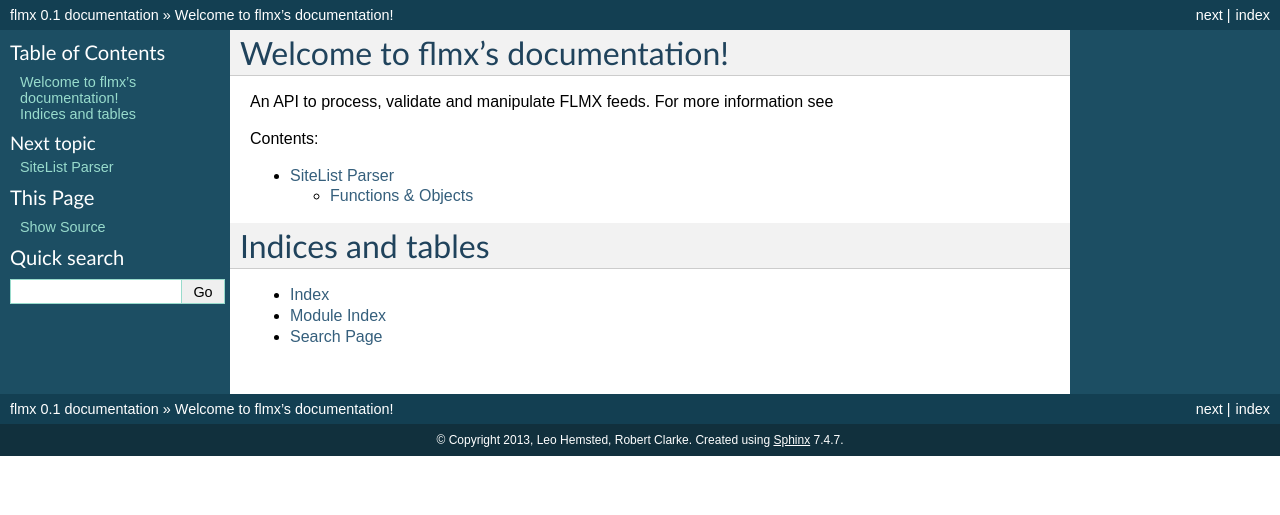
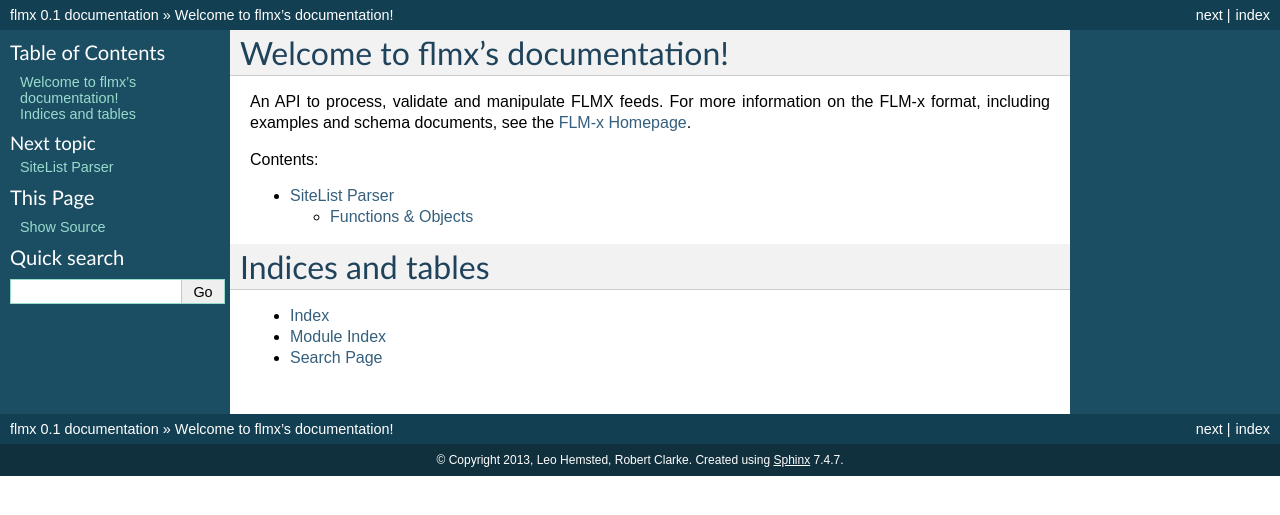
Before and after one commit to artsalliancemedia/smpteparsers, a Sphinx documentation site: the page built from doc/index.rst, in a window 1280 px wide. Shown: the top 515 px of the page. Built offline with Sphinx 7.4.7, drawn with Linux system fonts in a browser that asks for light colours; pages that are not in the unit, such as notebooks, are missing from menus.

```diff
--- a/doc/index.rst
+++ b/doc/index.rst
@@ -7,7 +7,7 @@ Welcome to flmx's documentation!
 ================================
 
 An API to process, validate and manipulate FLMX feeds.
-For more information see
+For more information on the FLM-x format, including examples and schema documents, see the `FLM-x Homepage`__.
 
 Contents:
 
@@ -26,3 +26,6 @@ Indices and tables
 * :ref:`genindex`
 * :ref:`modindex`
 * :ref:`search`
+
+
+.. __: http://flm.foxpico.com/
```
Also changed, not shown: 10 other files.
